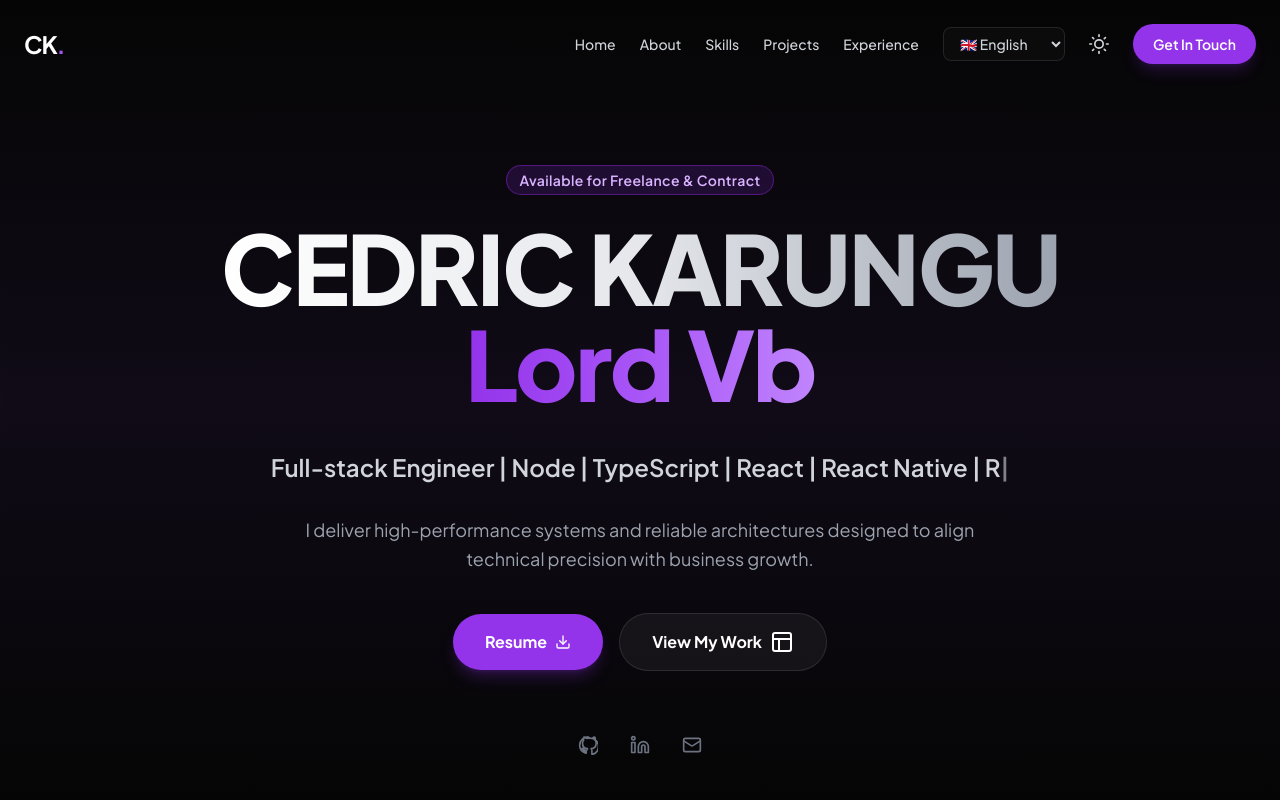
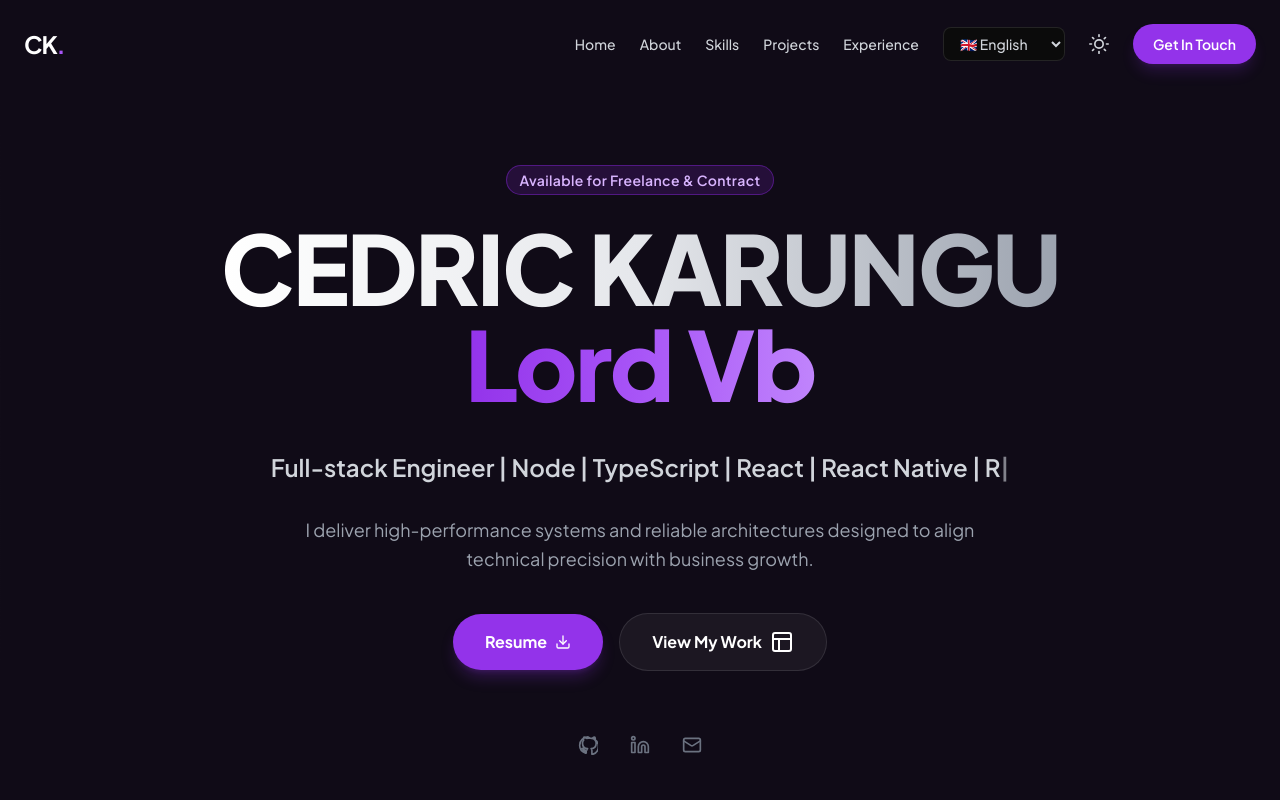
Before and after one commit to Cedric921/cedric-karungu, a Next.js app: page /en in a window 1280 px wide. Shown: the top 800 px of the page. Built offline with nearby package versions, Linux system fonts and the light colour scheme.

Commit message:
improve: bg

```diff
--- a/src/components/Hero.tsx
+++ b/src/components/Hero.tsx
@@ -41,7 +41,7 @@ const Hero: React.FC = () => {
   return (
     <section id="home" className="relative min-h-screen flex flex-col items-center justify-center dark:bg-[#100B17] pt-20 overflow-hidden scroll-mt-28" ref={ref}>
       <div className="absolute inset-0 bg-grid-black dark:bg-grid-white opacity-[0.05] dark:opacity-[0.1] pointer-events-none" />
-      <div className="absolute inset-0 bg-gradient-to-b from-white via-transparent to-white dark:from-[#050505] dark:via-transparent dark:to-[#050505] pointer-events-none" />
+      <div className="absolute inset-0 bg-gradient-to-b from-white via-transparent to-white dark:from-[#100B17] dark:via-transparent dark:to-[#100B17] pointer-events-none" />
       <div className="absolute top-1/2 left-1/2 -translate-x-1/2 -translate-y-1/2 w-[300px] h-[300px] md:w-[600px] md:h-[600px] bg-accent-600/20 dark:bg-accent-600/30 rounded-full blur-[80px] md:blur-[120px] -z-10" />
 
       <div className="mt-[40px] relative z-10 max-w-5xl mx-auto px-6 text-center">
```
